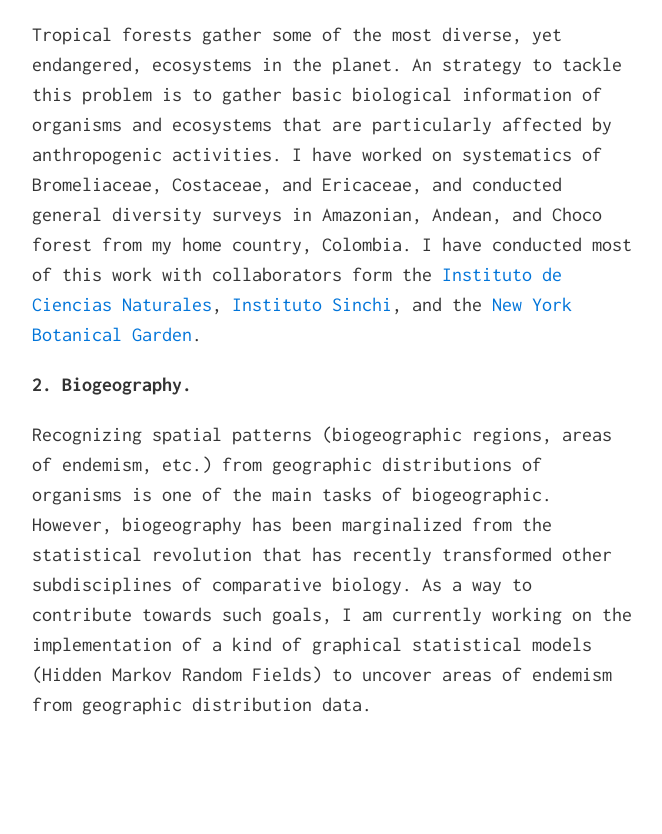
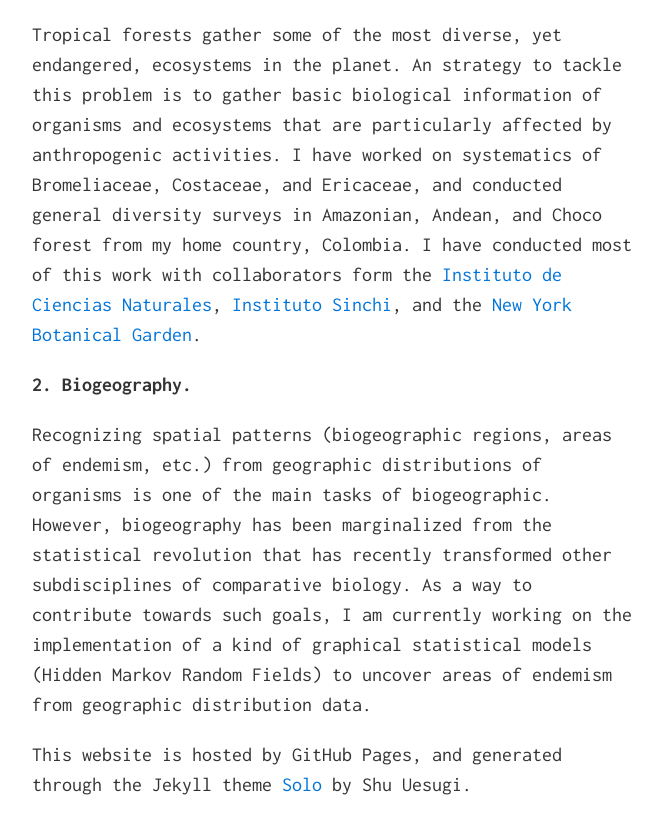
Before and after one commit to nrsalinas/nrsalinas.github.io, a Jekyll site: the page built from index.md, in a window 1280 px wide and 900 px high, scrolled down 1310 px. Shown: the top 834 px of the window, without its empty margins (308-970 px from the left). Built offline with Jekyll 4.4.1, drawn with Linux system fonts in a browser that asks for light colours.

Commit message:
Solo credits.

```diff
--- a/index.md
+++ b/index.md
@@ -32,3 +32,5 @@ Tropical forests gather some of the most diverse, yet endangered, ecosystems in
 __2. Biogeography.__
 
 Recognizing spatial patterns (biogeographic regions, areas of endemism, etc.) from geographic distributions of organisms is one of the main tasks of biogeographic. However, biogeography has been marginalized from the statistical revolution that has recently transformed other subdisciplines of comparative biology. As a way to contribute towards such goals, I am currently working on the implementation of a kind of graphical statistical models (Hidden Markov Random Fields) to uncover areas of endemism from geographic distribution data.
+
+This website is hosted by GitHub Pages, and generated through the Jekyll theme [Solo](http://chibicode.github.io/solo) by Shu Uesugi.
```
